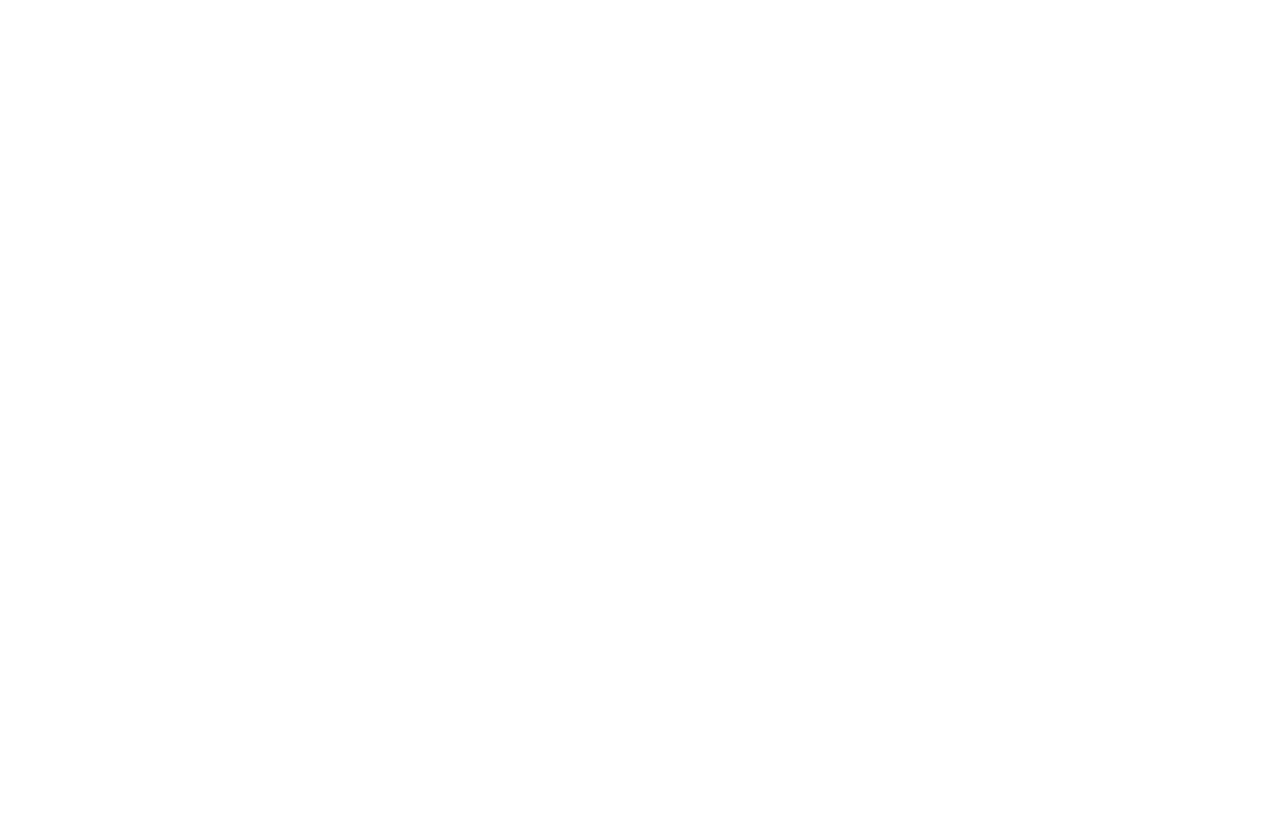
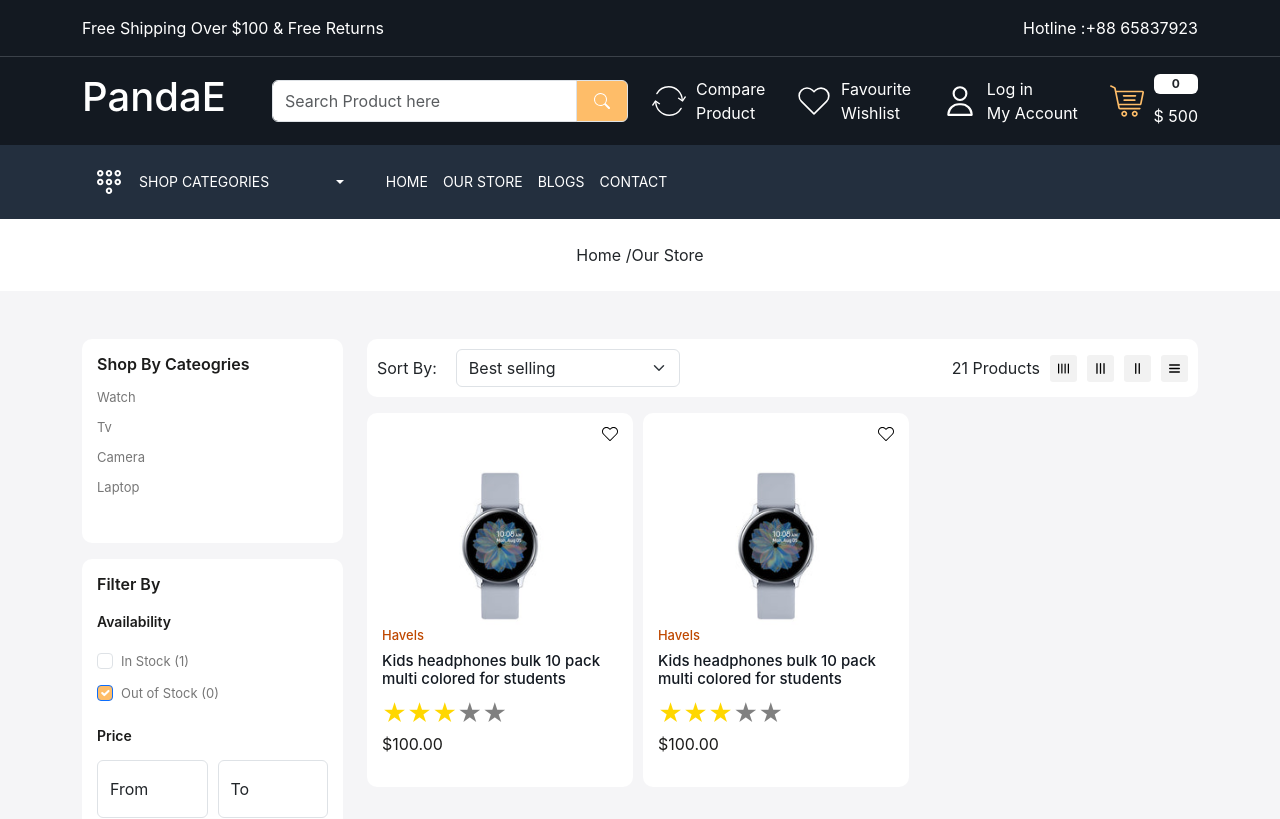
Before and after one commit to nrasel/ecommerce-mern, a React (Create React App) app: page /our-store in a window 1280 px wide. Before the commit this address had no page. Shown: the top 819 px of the page. Built offline with nearby package versions, Linux system fonts and the light colour scheme; a web font is replaced by a local one.

Commit message:
our store product grid design complete

```diff
--- a/src/App.css
+++ b/src/App.css
@@ -252,6 +252,7 @@
   background-color: white;
   border-radius: 10px;
   overflow: hidden;
+  width: 100%;
 }
 .product-card .product-image {
   height: 200px;
@@ -405,5 +406,18 @@
   background-color: #f2f2f2;
   padding: 8px;
   border-radius: 3px;
+  cursor: pointer;
+}
+.gr-12 {
+  width: 100%;
+}
+.gr-6 {
+  width: 48%;
+}
+.gr-4 {
+  width: 32%;
+}
+.gr-3 {
+  width: 24%;
 }
 /* our store end */
--- a/src/App.js
+++ b/src/App.js
@@ -17,7 +17,7 @@
             <Route index element={<Home />} />
             <Route path="about" element={<About />} />
             <Route path="contact" element={<Contact />} />
-            <Route path="ourStore" element={<OurStore />} />
+            <Route path="our-store" element={<OurStore />} />
           </Route>
         </Routes>
       </BrowserRouter>
--- a/src/components/Header.js
+++ b/src/components/Header.js
@@ -124,7 +124,7 @@
                 <div className="menu-links">
                   <div className="d-flex align-items-center gap-15">
                     <NavLink to="/">Home</NavLink>
-                    <NavLink to="/ourStore">Our Store</NavLink>
+                    <NavLink to="/our-store">Our Store</NavLink>
                     <NavLink to="/">Blogs</NavLink>
                     <NavLink to="/">Contact</NavLink>
                   </div>
--- a/src/components/ProductCard.js
+++ b/src/components/ProductCard.js
@@ -1,10 +1,17 @@
 import React from "react";
 import ReactStars from "react-rating-stars-component";
-import { Link } from "react-router-dom";
+import { Link, useLocation } from "react-router-dom";
 
-const ProductCard = () => {
+const ProductCard = ({ grid }) => {
+  let location = useLocation();
+
   return (
-    <div className="col-3 low-padd">
+    <>
+      <div
+        className={`${
+          location.pathname === "/our-store" ? `gr-${grid}` : "col-3"
+        }`}
+      >
         <Link className="product-card position-relative">
           <div className="wishlist-icon position-absolute">
             <Link>
@@ -44,6 +51,52 @@
           </div>
         </Link>
       </div>
+
+      <div
+        className={`${
+          location.pathname === "/our-store" ? `gr-${grid}` : "col-3"
+        }`}
+      >
+        <Link className="product-card position-relative">
+          <div className="wishlist-icon position-absolute">
+            <Link>
+              <img src="/images/wish.svg" alt="" />
+            </Link>
+          </div>
+          <div className="product-image">
+            <img className="img-fluid" src="/images/watch.jpg" alt="" />
+            <img className="img-fluid" src="/images/watch-1.png" alt="" />
+          </div>
+          <div className="product-details">
+            <h6 className="brand">Havels</h6>
+            <h5 className="product-title">
+              Kids headphones bulk 10 pack multi colored for students
+            </h5>
+            <ReactStars
+              count={5}
+              value={3}
+              edit={false}
+              size={24}
+              activeColor="#ffd700"
+            />
+            <p className="price">$100.00</p>
+          </div>
+          <div className="action-bar position-absolute">
+            <div className="d-flex gap-15 flex-column">
+              <Link to="/">
+                <img src="/images/prodcompare.svg" alt="" />
+              </Link>
+              <Link to="/">
+                <img src="/images/view.svg" alt="" />
+              </Link>
+              <Link to="/">
+                <img src="/images/add-cart.svg" alt="" />
+              </Link>
+            </div>
+          </div>
+        </Link>
+      </div>
+    </>
   );
 };
 
--- a/src/pages/OurStore.js
+++ b/src/pages/OurStore.js
@@ -1,9 +1,15 @@
-import React from "react";
+import React, { useState } from "react";
 import { Helmet } from "react-helmet";
 import ReactStars from "react-rating-stars-component";
 import BreadCrumb from "../components/BreadCrumb";
+import ProductCard from "../components/ProductCard";
 
 const OurStore = () => {
+  const [grid, setGrid] = useState(4);
+  const gridSetter = (i) => {
+    setGrid(i);
+  };
+
   return (
     <div>
       <Helmet>
@@ -48,23 +54,23 @@
 
                   <h5 className="sub-title">Price</h5>
                   <div className="d-flex align-items-center gap-10">
-                    <div class="form-floating">
+                    <div className="form-floating">
                       <input
                         type="email"
-                        class="form-control"
+                        className="form-control"
                         id="floatingInput"
                         placeholder="From"
                       />
-                      <label for="floatingInput">From</label>
+                      <label htmlFor="floatingInput">From</label>
                     </div>
-                    <div class="form-floating">
+                    <div className="form-floating">
                       <input
                         type="email"
-                        class="form-control"
+                        className="form-control"
                         id="floatingInput1"
                         placeholder="To"
                       />
-                      <label for="floatingInput1">To</label>
+                      <label htmlFor="floatingInput1">To</label>
                     </div>
                   </div>
                   <h5 className="sub-title">Colors</h5>
@@ -215,28 +221,37 @@
                     <p className="totalproducts mb-0">21 Products</p>
                     <div className="d-flex gap-10 align-items-center grid">
                       <img
+                        onClick={() => gridSetter(3)}
                         src="images/gr4.svg"
                         className="d-block img-fluid"
                         alt="grid"
                       />
                       <img
+                        onClick={() => gridSetter(4)}
                         src="images/gr3.svg"
                         className="d-block img-fluid"
                         alt="grid"
                       />
                       <img
+                        onClick={() => gridSetter(6)}
                         src="images/gr2.svg"
                         className="d-block img-fluid"
                         alt="grid"
                       />
 
                       <img
+                        onClick={() => gridSetter(12)}
                         src="images/gr.svg"
                         className="d-block img-fluid"
                         alt="grid"
                       />
                     </div>
                   </div>
+                </div>
+              </div>
+              <div className="products-list pb-5">
+                <div className="d-flex flex-wrap gap-10">
+                  <ProductCard grid={grid} />
                 </div>
               </div>
             </div>
```
Lines whose indentation alone changed are shown as unchanged.
